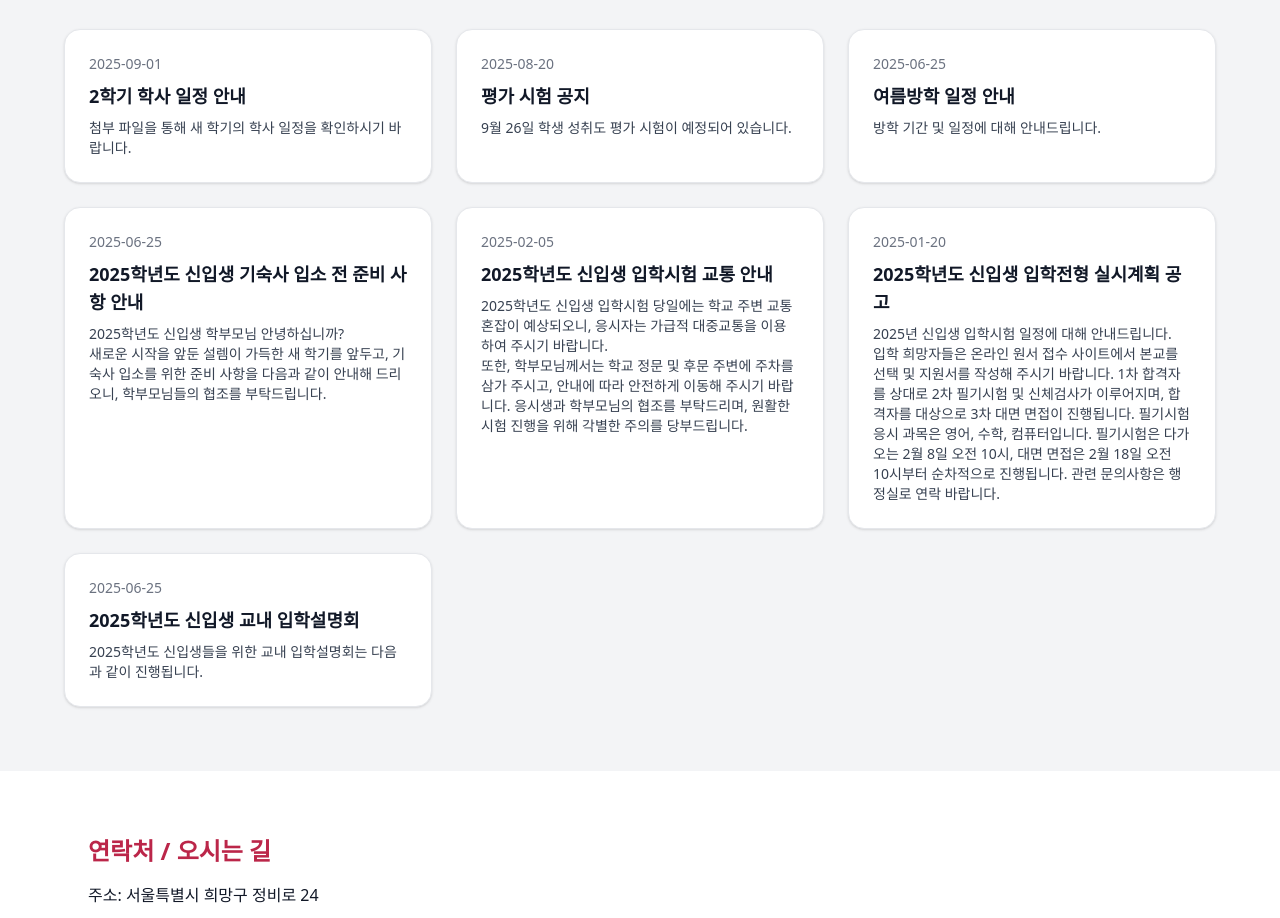
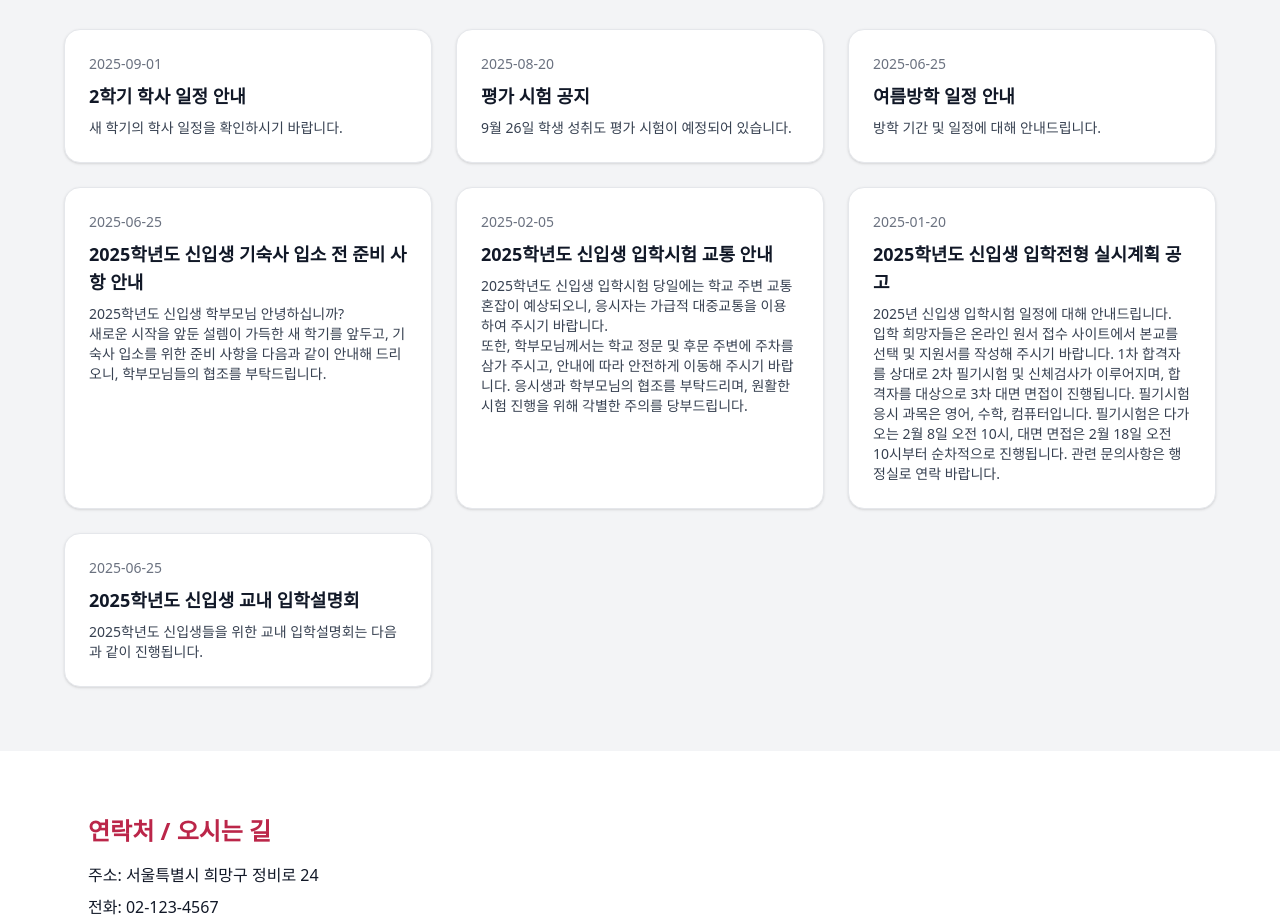
Before and after one commit to Ch1oeKim/JeongBiHighSchool-homepage, a plain HTML site: page index.html in a window 1280 px wide. Shown: the part 2123-3041 px from the top of the page. Drawn offline with nearby package versions, Linux system fonts and the light colour scheme.

Commit message:
Update index.html

```diff
--- a/index.html
+++ b/index.html
@@ -142,7 +142,7 @@
         <div class="bg-white rounded-2xl shadow p-6 border border-gray-200 hover:shadow-lg transition">
           <p class="text-sm text-gray-500 mb-2">2025-09-01</p>
           <h4 class="font-semibold text-lg mb-2">2학기 학사 일정 안내</h4>
-          <p class="text-gray-700 text-sm">첨부 파일을 통해 새 학기의 학사 일정을 확인하시기 바랍니다.</p>
+          <p class="text-gray-700 text-sm">새 학기의 학사 일정을 확인하시기 바랍니다.</p>
         </div>
         <div class="bg-white rounded-2xl shadow p-6 border border-gray-200 hover:shadow-lg transition">
           <p class="text-sm text-gray-500 mb-2">2025-08-20</p>
```
